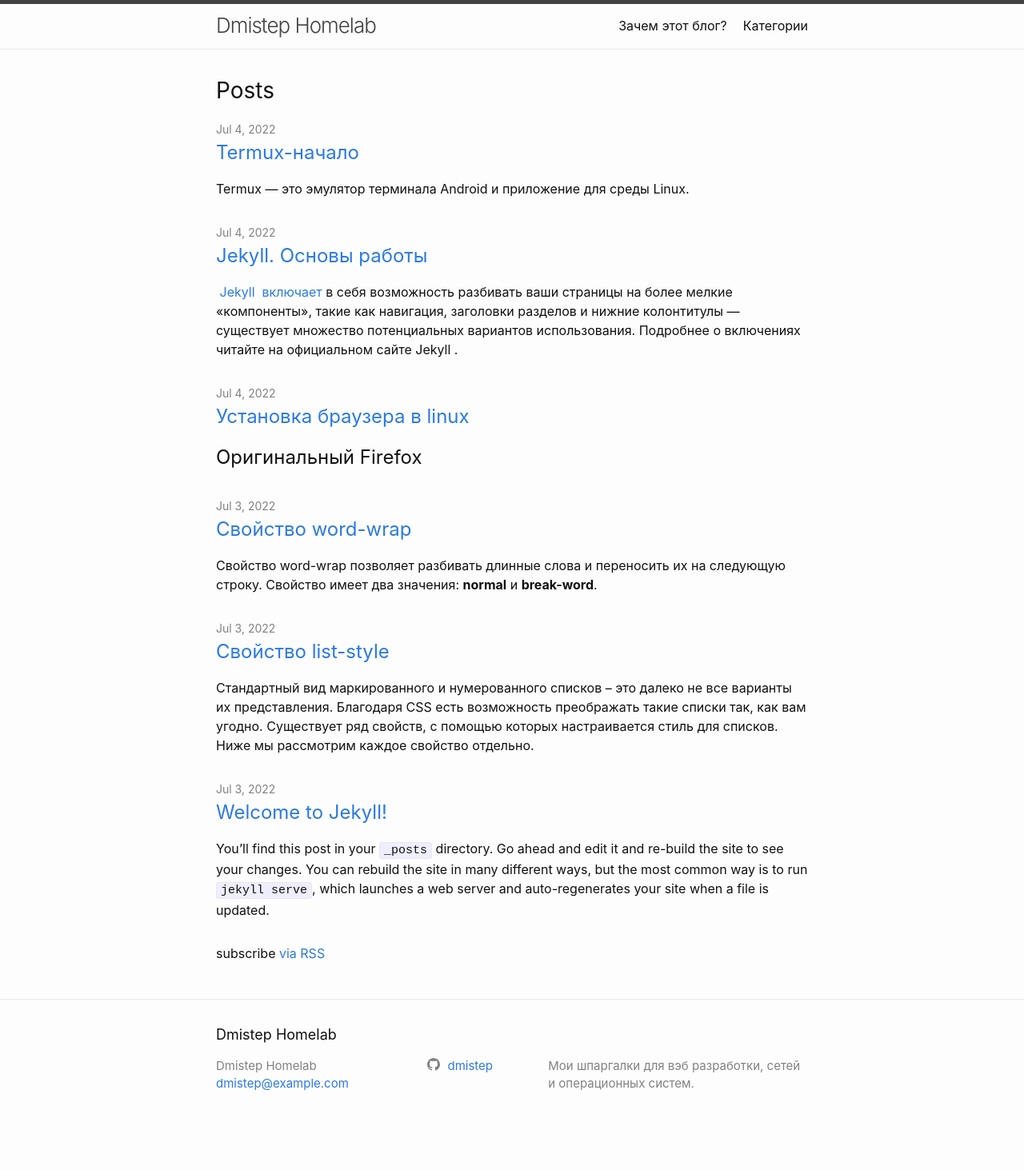
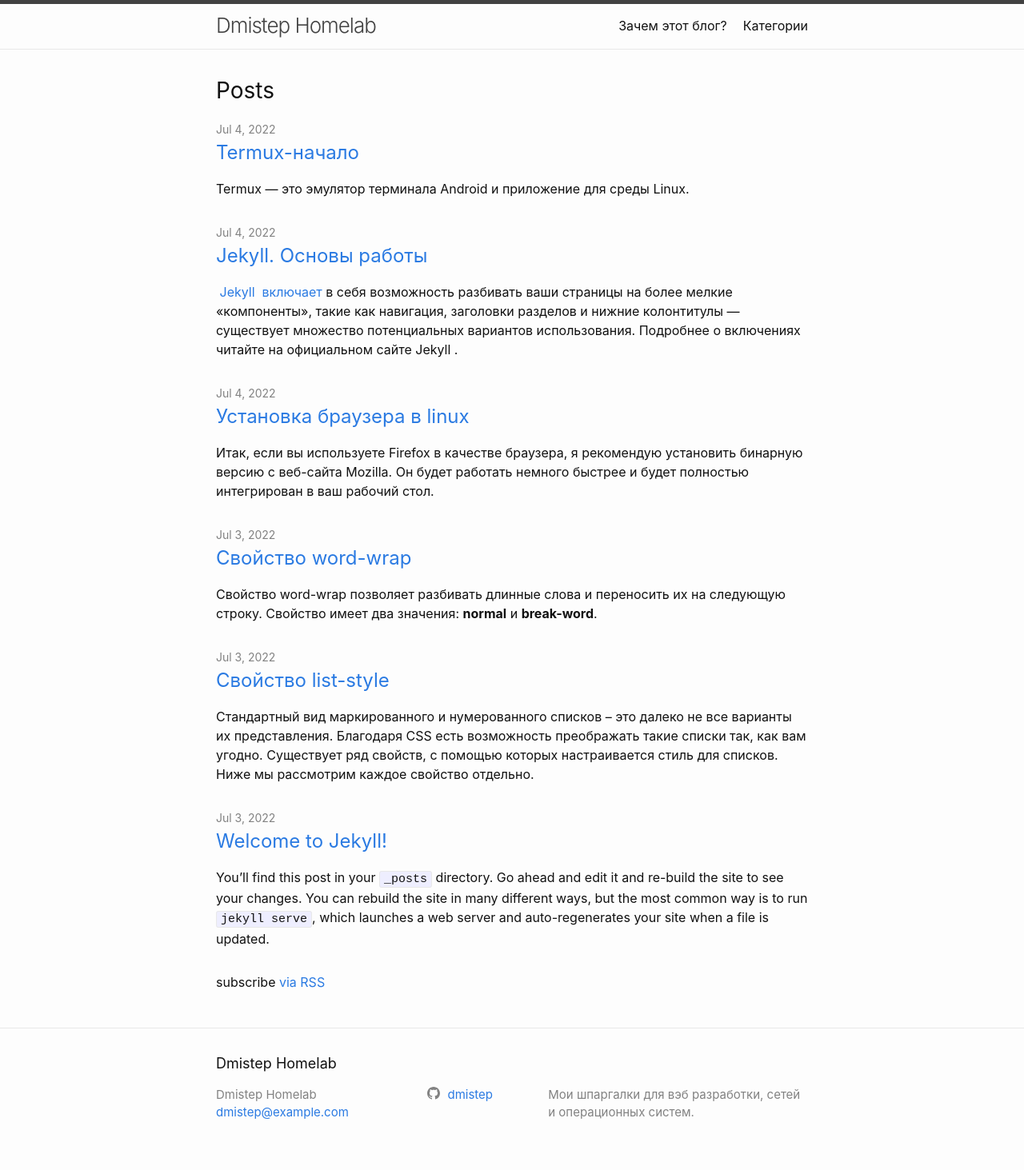
Before and after one commit to Dmistep/test-blog, a Jekyll site: the page built from index.md, in a window 1280 px wide. Shown: the whole page at 80% size. Built offline with Jekyll 4.4.1, drawn with Linux system fonts in a browser that asks for light colours; before the commit the page ends 1427 px from its top, so only the background shows below that.

Commit message:
update 2022-07-04-Install-favourite-browser.md

```diff
--- a/_posts/2022-07-04-Install-favourite-browser.md
+++ b/_posts/2022-07-04-Install-favourite-browser.md
@@ -3,7 +3,7 @@ layout: post
 #tags: []
 categories: Linux
 #date: 2022-07-03 20:02:13
-#excerpt: ''
+excerpt: 'Итак, если вы используете Firefox в качестве браузера, я рекомендую установить бинарную версию с веб-сайта Mozilla. Он будет работать немного быстрее и будет полностью интегрирован в ваш рабочий стол.'
 #image: 'BASEURL/assets/blog/img/.png'
 #description:
 permalink: /install-favorite-browser/
```
